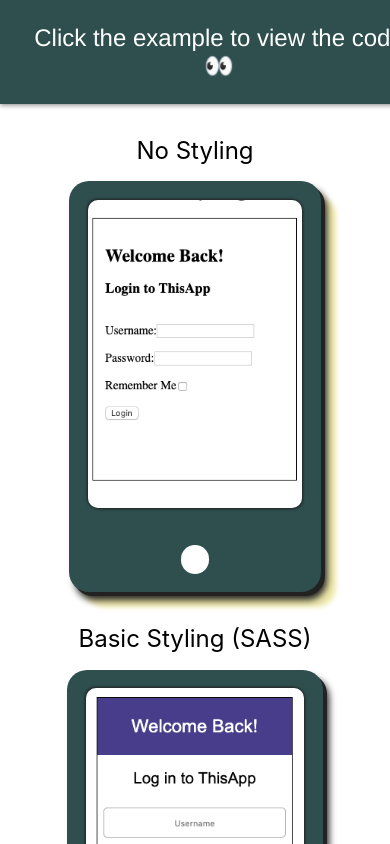
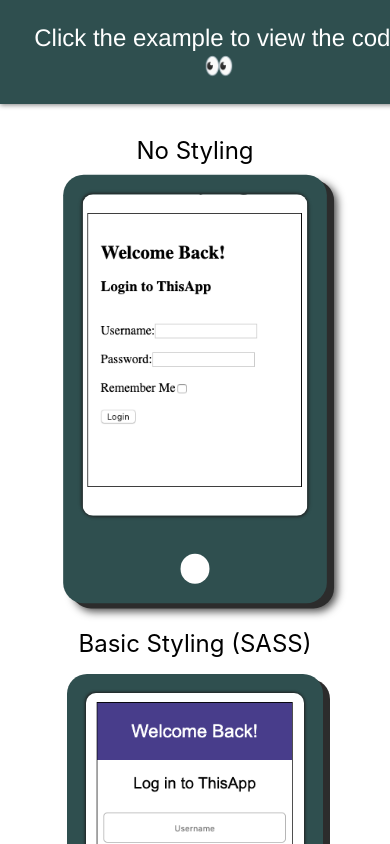
Before and after one commit to kembreyfarquhar/basic-styling, a React (Create React App) app in the folder client/: page / in a window 390 px wide. In both pictures the pointer is over the element 195 px from the left and 389 px from the top of the page. Shown: the top 844 px of the page. Built offline with nearby package versions, Linux system fonts and the light colour scheme.

Commit message:
fixes hover state of mobile nav

```diff
--- a/client/src/styles/navigation.scss
+++ b/client/src/styles/navigation.scss
@@ -39,13 +39,11 @@
           flex-direction: column;
           align-items: center;
           justify-content: space-around;
-          box-shadow: 4px 4px rgb(34, 34, 34), 6px 8px 7px rgb(34, 34, 34);
+          box-shadow: 7px 5px rgb(44, 44, 44);
 
           &:hover {
-            height: 25.7rem;
-            width: 15.7rem;
-            box-shadow: 4px 4px rgb(34, 34, 34), 6px 8px 7px rgb(34, 34, 34),
-              15px 15px 5px palegoldenrod;
+            transform: scale(1.03, 1.03);
+            box-shadow: 7px 5px rgb(44, 44, 44), 10px 8px 8px rgb(73, 73, 73);
           }
 
           .image {
```
